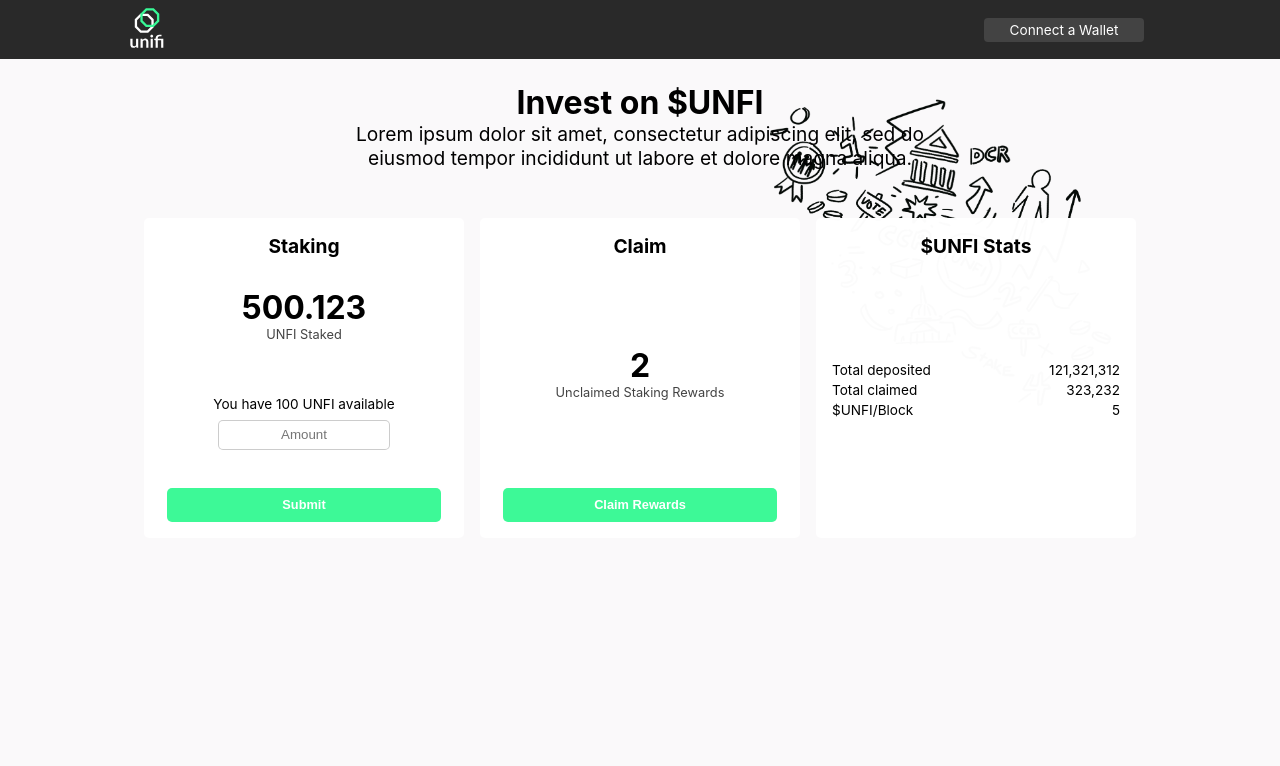
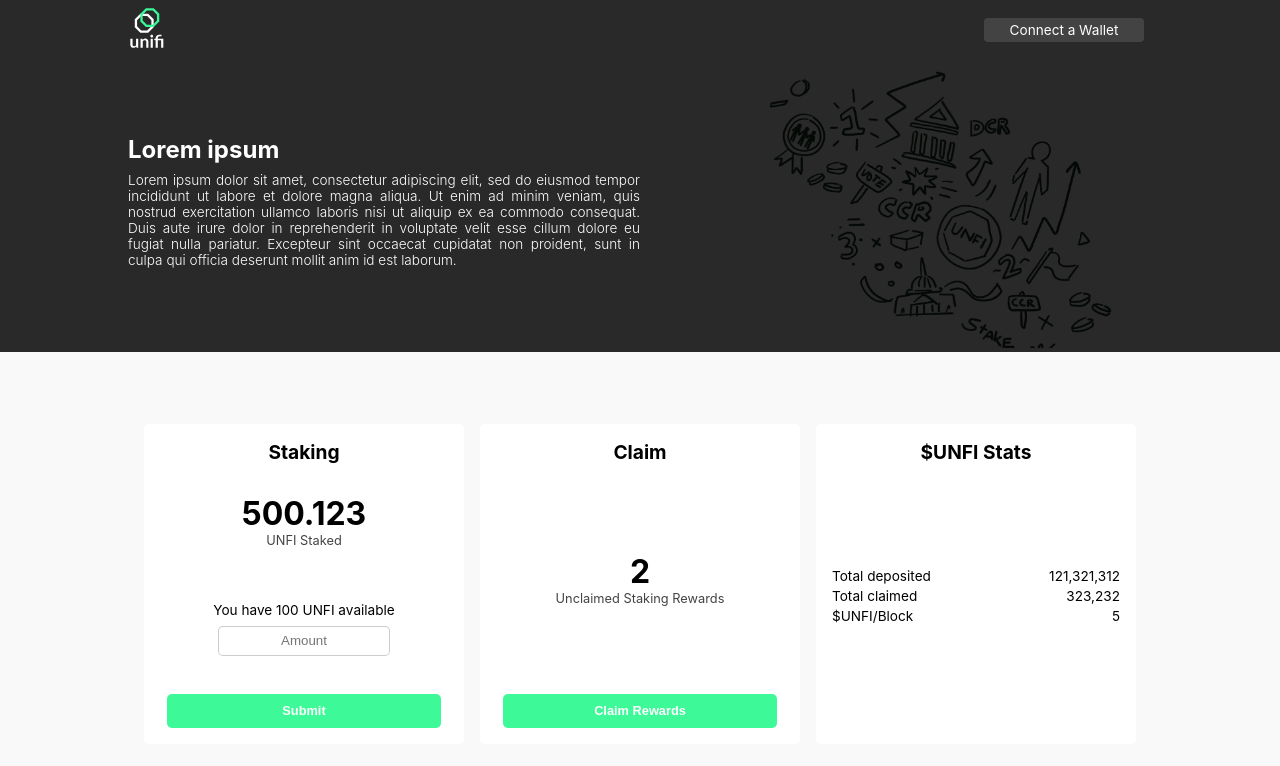
Before and after one commit to 0xp3p3/unifi-staking, a React (Create React App) app: page / in a window 1280 px wide. Shown: the top 766 px of the page. Built offline with nearby package versions, Linux system fonts and the light colour scheme.

Commit message:
added new headers

```diff
--- a/src/Components/Header/Header.scss
+++ b/src/Components/Header/Header.scss
@@ -4,4 +4,44 @@
   padding: 0.25rem 10vw;
   background: $complementary-theme;
   color: #fff;
+
+  &__info {
+    display: flex;
+    justify-content: space-between;
+
+    &__logo {
+      svg {
+        height: 3rem;
+        width: auto;
+      }
+    }
+
+    &__right-menu {
+      display: flex;
+      align-items: center;
+
+      > span {
+        margin: 0 0.5rem;
+      }
+
+      &__address {
+        padding: 0.25rem 0.5rem;
+        background: $secondary-theme;
+        border-radius: 4px;
+        width: 10rem;
+        text-align: center;
+        display: inline-block;
+        white-space: nowrap;
+        overflow: hidden;
+        text-overflow: ellipsis;
+        cursor: pointer;
+      }
+    }
+  }
+
+  &__children {
+    > div {
+      padding: 5rem 0;
+    }
+  }
 }
--- a/src/Components/Header/index.tsx
+++ b/src/Components/Header/index.tsx
@@ -1,7 +1,50 @@
-import React from "react";
+import React, { useState } from "react";
+import { useRecoilValue } from "recoil";
+import { Adapter } from "../../Store/Adapter";
+import { Balances } from "../../Store/Balance";
+import { ConnectedModal } from "../ConnectedModal";
+import { ConnectionModal } from "../ConnectionModal";
+import { ReactComponent as UnifiLogo } from "Assets/Unifi.svg";
 
 import "./Header.scss";
 
 export const Header: React.FC = ({ children }) => {
-  return <div className="Header">{children}</div>;
+  const adapter = useRecoilValue(Adapter);
+  const balance = useRecoilValue(Balances);
+  const [connectionModal, setConnectionModal] = useState(false);
+
+  return (
+    <div className="Header">
+      <div className="Header__info">
+        <span className="Header__info__logo">
+          <UnifiLogo />
+        </span>
+
+        <span className="Header__info__right-menu">
+          {adapter && (
+            <>
+              <span>{balance["BNB"]} BNB</span>
+              <span>{balance["UNFI"]} UNFI</span>
+            </>
+          )}
+          <span
+            className="Header__info__right-menu__address"
+            onClick={() => setConnectionModal(true)}
+          >
+            {adapter ? adapter.getAddress() : "Connect a Wallet"}
+          </span>
+        </span>
+
+        <ConnectionModal
+          isOpen={!adapter && connectionModal}
+          close={() => setConnectionModal(false)}
+        />
+        <ConnectedModal
+          isOpen={adapter !== undefined && connectionModal}
+          close={() => setConnectionModal(false)}
+        />
+      </div>
+      <div className="Header__children">{children}</div>
+    </div>
+  );
 };
--- a/src/Views/Home/Home.scss
+++ b/src/Views/Home/Home.scss
@@ -4,10 +4,6 @@
   display: flex;
   flex-direction: column;
   align-items: center;
-  background: url("../../Assets/unifi-bg.png") top right;
-  background-repeat: no-repeat;
-  background-size: 40%;
-  min-height: 70vh;
 
   &__title {
     font-size: 2rem;
--- a/src/Views/Home/index.tsx
+++ b/src/Views/Home/index.tsx
@@ -7,11 +7,6 @@
 export const Home = () => {
   return (
     <div className="Home">
-      <div className="Home__title">Invest on $UNFI</div>
-      <div className="Home__subtitle">
-        Lorem ipsum dolor sit amet, consectetur adipiscing elit, sed do eiusmod
-        tempor incididunt ut labore et dolore magna aliqua.
-      </div>
       <div className="Home__items">
         <div className="Home__items__item">
           <div className="Home__items__item__title">Staking</div>
--- a/src/Views/HomeHeader/HomeHeader.scss
+++ b/src/Views/HomeHeader/HomeHeader.scss
@@ -3,34 +3,28 @@
 .HomeHeader {
   display: flex;
   justify-content: space-between;
-  align-items: center;
+  flex-flow: wrap;
+  background: url("../../Assets/unifi-bg.png") top right;
+  background-repeat: no-repeat;
+  background-size: 40%;
 
-  &__logo {
-    svg {
-      height: 3rem;
-      width: auto;
+  > div {
+    width: 50%;
+  }
+
+  &__left {
+    &__title {
+      font-size: 1.5rem;
+      font-weight: 700;
+      margin-bottom: 0.5rem;
+    }
+
+    &__body {
+      font-weight: 300;
+      text-align: justify;
     }
   }
 
-  &__right-menu {
-    display: flex;
-    align-items: center;
-
-    > span {
-      margin: 0 0.5rem;
-    }
-
-    &__address {
-      padding: 0.25rem 0.5rem;
-      background: $secondary-theme;
-      border-radius: 4px;
-      width: 10rem;
-      text-align: center;
-      display: inline-block;
-      white-space: nowrap;
-      overflow: hidden;
-      text-overflow: ellipsis;
-      cursor: pointer;
-    }
+  &__right {
   }
 }
--- a/src/Views/HomeHeader/index.tsx
+++ b/src/Views/HomeHeader/index.tsx
@@ -1,47 +1,23 @@
-import React, { useState } from "react";
-import { useRecoilValue } from "recoil";
-import { ReactComponent as UnifiLogo } from "Assets/Unifi.svg";
-import { Adapter } from "../../Store/Adapter";
-import { ConnectionModal } from "../../Components/ConnectionModal";
-import { Balances } from "../../Store/Balance";
+import React from "react";
 
 import "./HomeHeader.scss";
-import { ConnectedModal } from "../../Components/ConnectedModal";
 
 export const HomeHeader = () => {
-  const adapter = useRecoilValue(Adapter);
-  const balance = useRecoilValue(Balances);
-  const [connectionModal, setConnectionModal] = useState(false);
-
   return (
     <div className="HomeHeader">
-      <span className="HomeHeader__logo">
-        <UnifiLogo />
-      </span>
-
-      <span className="HomeHeader__right-menu">
-        {adapter && (
-          <>
-            <span>{balance["BNB"]} BNB</span>
-            <span>{balance["UNFI"]} UNFI</span>
-          </>
-        )}
-        <span
-          className="HomeHeader__right-menu__address"
-          onClick={() => setConnectionModal(true)}
-        >
-          {adapter ? adapter.getAddress() : "Connect a Wallet"}
-        </span>
-      </span>
-
-      <ConnectionModal
-        isOpen={!adapter && connectionModal}
-        close={() => setConnectionModal(false)}
-      />
-      <ConnectedModal
-        isOpen={adapter !== undefined && connectionModal}
-        close={() => setConnectionModal(false)}
-      />
+      <div className="HomeHeader__left">
+        <div className="HomeHeader__left__title">Lorem ipsum</div>
+        <div className="HomeHeader__left__body">
+          Lorem ipsum dolor sit amet, consectetur adipiscing elit, sed do
+          eiusmod tempor incididunt ut labore et dolore magna aliqua. Ut enim ad
+          minim veniam, quis nostrud exercitation ullamco laboris nisi ut
+          aliquip ex ea commodo consequat. Duis aute irure dolor in
+          reprehenderit in voluptate velit esse cillum dolore eu fugiat nulla
+          pariatur. Excepteur sint occaecat cupidatat non proident, sunt in
+          culpa qui officia deserunt mollit anim id est laborum.
+        </div>
+      </div>
+      <div className="HomeHeader__right"></div>
     </div>
   );
 };
```
